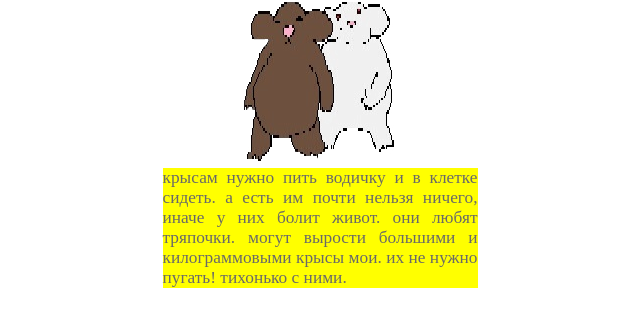
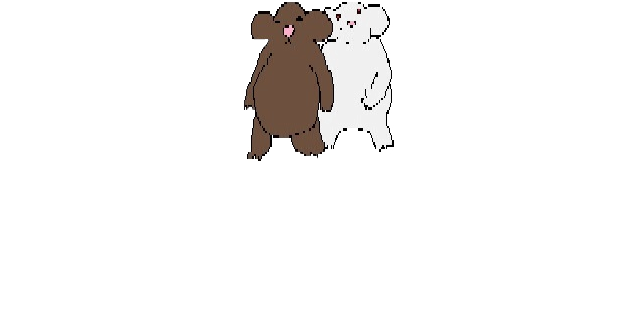
Before and after one commit to 3axapokep/3axapokep.github.io, a plain HTML site: page sun.html in a window 1280 px wide. Shown: the part 84-410 px from the top of the page, without its empty margins (320-960 px from the left). Drawn offline with Linux system fonts and the light colour scheme.

Commit message:
Update sun.html

```diff
--- a/sun.html
+++ b/sun.html
@@ -24,7 +24,7 @@
   <img src="kr.png" class="pic">
   <div class="text2">
     <p>
-      крысам нужно пить водичку и в клетке сидеть. а есть им почти нельзя ничего, иначе у них болит живот. они любят тряпочки. могут вырости большими и килограммовыми крысы мои. их не нужно пугать! тихонько с ними.
+
     </p>
   </div>
 </div>
```
